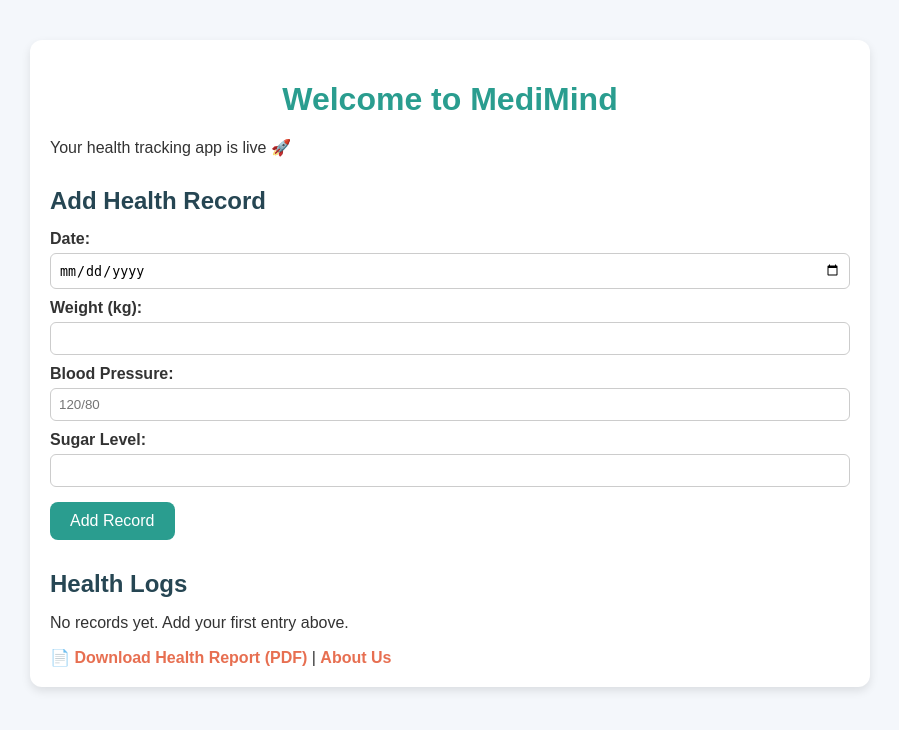
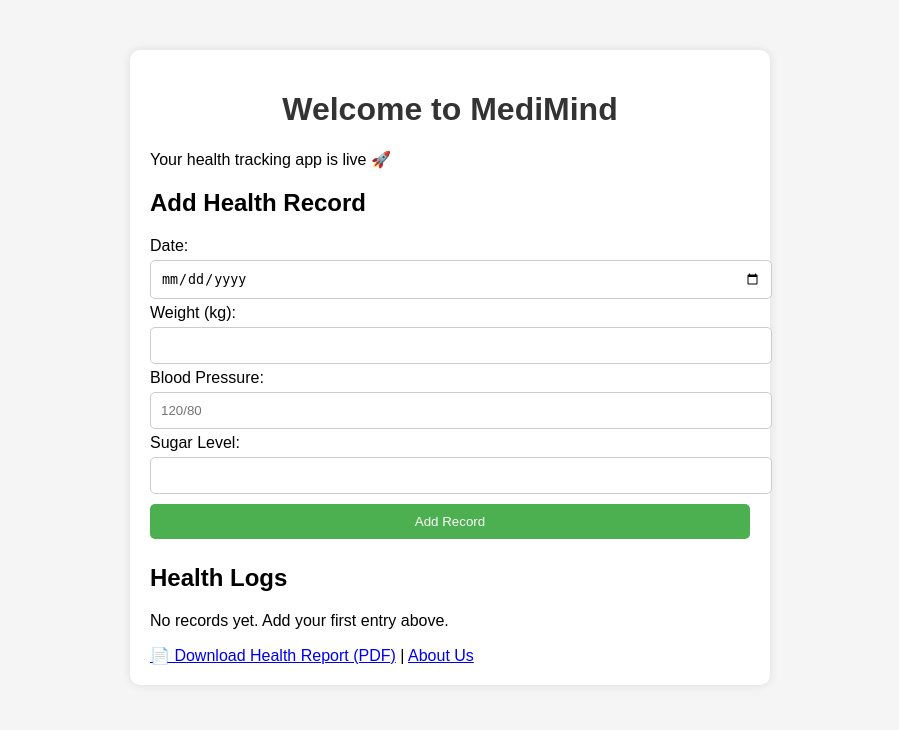
Before and after one commit to Pranavreddyedula/MediMind, a Flask app: page / in a window 1280 px wide. Shown: the top 730 px of the page, without its empty margins (190-1089 px from the left). Run offline with Flask 3, Linux system fonts and the light colour scheme.

Commit message:
Update style.css

```diff
--- a/static/style.css
+++ b/static/style.css
@@ -1,99 +1,33 @@
-/* General styles */
 body {
-  font-family: Arial, sans-serif;
-  margin: 0;
-  padding: 0;
-  background: #f4f7fb;
-  color: #333;
+    font-family: Arial, sans-serif;
+    background-color: #f5f5f5;
+    margin: 0;
+    padding: 0;
 }
-
-/* Centered container */
 .container {
-  max-width: 800px;
-  margin: 40px auto;
-  padding: 20px;
-  background: white;
-  border-radius: 12px;
-  box-shadow: 0 4px 10px rgba(0, 0, 0, 0.1);
+    max-width: 600px;
+    margin: 50px auto;
+    background: #fff;
+    padding: 20px;
+    border-radius: 10px;
+    box-shadow: 0 0 10px rgba(0,0,0,0.1);
 }
-
-/* Headings */
 h1 {
-  color: #2a9d8f;
-  text-align: center;
-  margin-bottom: 20px;
+    text-align: center;
+    color: #333;
 }
-
-h2 {
-  color: #264653;
-  margin-top: 30px;
-  margin-bottom: 10px;
+form input, form textarea, form button {
+    width: 100%;
+    padding: 10px;
+    margin: 5px 0;
+    border-radius: 5px;
+    border: 1px solid #ccc;
 }
-
-/* Forms */
-form {
-  margin-top: 15px;
-  margin-bottom: 20px;
+form button {
+    background-color: #4CAF50;
+    color: white;
+    border: none;
 }
-
-label {
-  display: block;
-  font-weight: bold;
-  margin-top: 10px;
+form button:hover {
+    background-color: #45a049;
 }
-
-input {
-  width: 100%;
-  padding: 8px;
-  margin-top: 5px;
-  border: 1px solid #ccc;
-  border-radius: 6px;
-  box-sizing: border-box;
-}
-
-/* Buttons */
-button {
-  margin-top: 15px;
-  padding: 10px 20px;
-  background: #2a9d8f;
-  color: white;
-  border: none;
-  border-radius: 8px;
-  cursor: pointer;
-  font-size: 16px;
-}
-
-button:hover {
-  background: #21867a;
-}
-
-/* Links */
-a {
-  color: #e76f51;
-  text-decoration: none;
-  font-weight: bold;
-}
-
-a:hover {
-  text-decoration: underline;
-}
-
-/* Health logs list */
-ul {
-  list-style-type: none;
-  padding: 0;
-}
-
-ul li {
-  background: #f1f1f1;
-  padding: 10px;
-  margin: 6px 0;
-  border-radius: 6px;
-}
-
-/* About page list */
-ul li::before {
-  content: "✔ ";
-  color: #2a9d8f;
-  font-weight: bold;
-}
```
